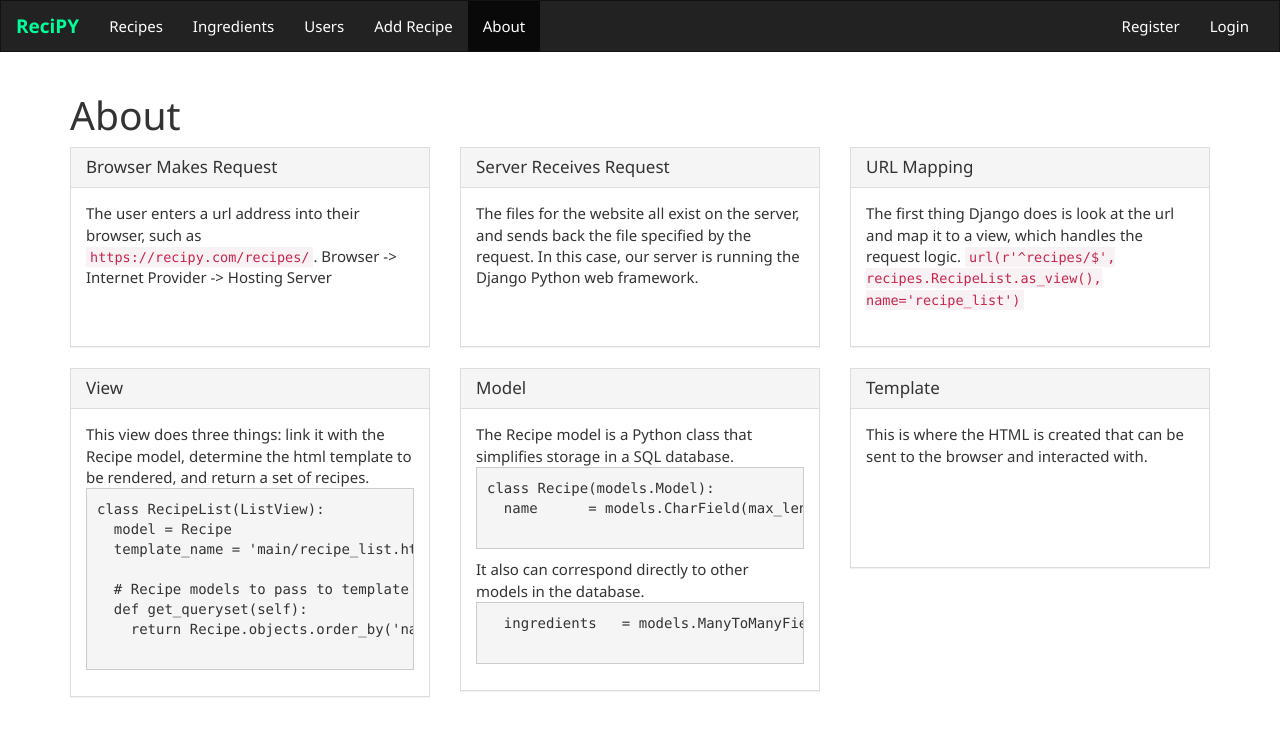
After one commit to GrantKimes/ReciPy-Django-server, a Django app: page /about/ in a window 1280 px wide. The commit adds this page. Shown: the top 737 px of the page. Run offline with Django 3.2, Linux system fonts and the light colour scheme; some libraries are stand-ins or nearby versions.

Commit message:
Add about page

```diff
--- a/main/static/main/css/style.css
+++ b/main/static/main/css/style.css
@@ -1,3 +1,6 @@
+.about-cards .panel {
+  min-height: 200px; }
+
 li.ingredient {
   cursor: pointer; }
 
--- a/main/static/main/css/style.scss
+++ b/main/static/main/css/style.scss
@@ -1,3 +1,7 @@
+.about-cards .panel {
+  min-height: 200px;
+}
+
 li.ingredient {
   cursor: pointer;
 }
--- /dev/null
+++ b/main/templates/main/about.html
@@ -0,0 +1,105 @@
+{% extends "main/base.html" %}
+{% load static %}
+
+
+{% block content %}
+
+<div class="container">
+  <h1>About</h1>
+
+  <div class="row about-cards">
+
+    <div class="col-md-4">
+      <div class="panel panel-default">
+        <div class="panel-heading">
+          <h3 class="panel-title">Browser Makes Request</h3>
+        </div>
+        <div class="panel-body">
+          The user enters a url address into their browser, such as <code>https://recipy.com/recipes/</code>.
+          Browser -> Internet Provider -> Hosting Server
+        </div>
+      </div>
+    </div>
+
+    <div class="col-md-4">
+      <div class="panel panel-default">
+        <div class="panel-heading">
+          <h3 class="panel-title">Server Receives Request</h3>
+        </div>
+        <div class="panel-body">
+          The files for the website all exist on the server, and sends back the file specified by the request.
+          In this case, our server is running the Django Python web framework.
+        </div>
+      </div>
+    </div>
+
+    <div class="col-md-4">
+      <div class="panel panel-default">
+        <div class="panel-heading">
+          <h3 class="panel-title">URL Mapping</h3>
+        </div>
+        <div class="panel-body">
+          The first thing Django does is look at the url and map it to a view, which handles the request logic.
+          <code>url(r'^recipes/$', recipes.RecipeList.as_view(), name='recipe_list')</code>
+
+        </div>
+      </div>
+    </div>
+
+    <div class="col-md-4">
+      <div class="panel panel-default">
+        <div class="panel-heading">
+          <h3 class="panel-title">View</h3>
+        </div>
+        <div class="panel-body">
+          This view does three things: link it with the Recipe model, determine the html template to be rendered, and return a set of recipes.
+          <pre>
+class RecipeList(ListView):
+  model = Recipe
+  template_name = 'main/recipe_list.html'
+
+  # Recipe models to pass to template
+  def get_queryset(self):
+    return Recipe.objects.order_by('name')[:20]
+          </pre>
+        </div>
+      </div>
+    </div>
+
+    <div class="col-md-4">
+      <div class="panel panel-default">
+        <div class="panel-heading">
+          <h3 class="panel-title">Model</h3>
+        </div>
+        <div class="panel-body">
+          The Recipe model is a Python class that simplifies storage in a SQL database.
+          <pre>
+class Recipe(models.Model):
+  name      = models.CharField(max_length=200)
+          </pre>
+
+          It also can correspond directly to other models in the database.
+          <pre>
+  ingredients   = models.ManyToManyField(Ingredient)
+          </pre>
+
+        </div>
+      </div>
+    </div>
+
+    <div class="col-md-4">
+      <div class="panel panel-default">
+        <div class="panel-heading">
+          <h3 class="panel-title">Template</h3>
+        </div>
+        <div class="panel-body">
+          This is where the HTML is created that can be sent to the browser and interacted with.
+        </div>
+      </div>
+    </div>
+
+
+  </div>
+</div>
+
+{% endblock content %}
--- a/main/templates/main/base.html
+++ b/main/templates/main/base.html
@@ -53,14 +53,15 @@
 	    </div>
 
       {% with request.resolver_match.url_name as current_page %}
-	    <!-- Collect the nav links, forms, and other content for toggling -->
 	    <div class="collapse navbar-collapse" id="base-navbar-collapse">
 	      <ul class="nav navbar-nav">
 	        <li class="{% if current_page == 'recipe_list' %} active {% endif %}"><a href="{% url 'recipe_list' %}">Recipes</a></li>
           <li class="{% if current_page == 'ingredient_list' %} active {% endif %}"><a href="{% url 'ingredient_list' %}">Ingredients</a></li>
           <li class="{% if current_page == 'user_list' %} active {% endif %}"><a href="{% url 'user_list' %}">Users</a></li>
           <li class="{% if current_page == 'create_recipe' %} active {% endif %}"><a href="{% url 'create_recipe' %}">Add Recipe</a></li>
+          <li class="{% if current_page == 'about' %} active {% endif %}"><a href="{% url 'about' %}">About</a></li>
 	      </ul>
+        {% endwith %}
 
         <ul class="nav navbar-nav navbar-right">
           {% if user.is_active %}
@@ -78,7 +79,6 @@
             <li class="{% if current_page == 'login' %} active {% endif %}"><a href="{% url 'login' %}">Login</a></li>
           {% endif %}
         </ul>
-        {% endwith %}
 
  			</div><!-- /.navbar-collapse -->
 	  </div><!-- /.container-fluid -->
--- a/main/urls.py
+++ b/main/urls.py
@@ -6,6 +6,7 @@ from .views import recipes, users, api
 
 urlpatterns = [
 	url(r'^$', recipes.home, name='home'),
+	url(r'^about/$', recipes.about, name='about'),
 	url(r'^recipes/$', recipes.RecipeList.as_view(), name='recipe_list'),
 	url(r'^recipes/(?P<pk>[0-9]+)$', recipes.RecipeDetail.as_view(), name='recipe_detail'),
 	url(r'^ingredients/$', recipes.IngredientList.as_view(), name='ingredient_list'),
--- a/main/views/recipes.py
+++ b/main/views/recipes.py
@@ -34,8 +34,10 @@ from main.serializers import RecipeSerializer, RecipeDetailSerializer, UserSeria
 
 
 def home(request):
-	context = {}
-	return render(request, 'main/home.html', context)
+	return render(request, 'main/home.html', {})
+
+def about(request):
+	return render(request, 'main/about.html', {})
 
 
 ############################################################
```
Also changed, not shown: 1 other file.
